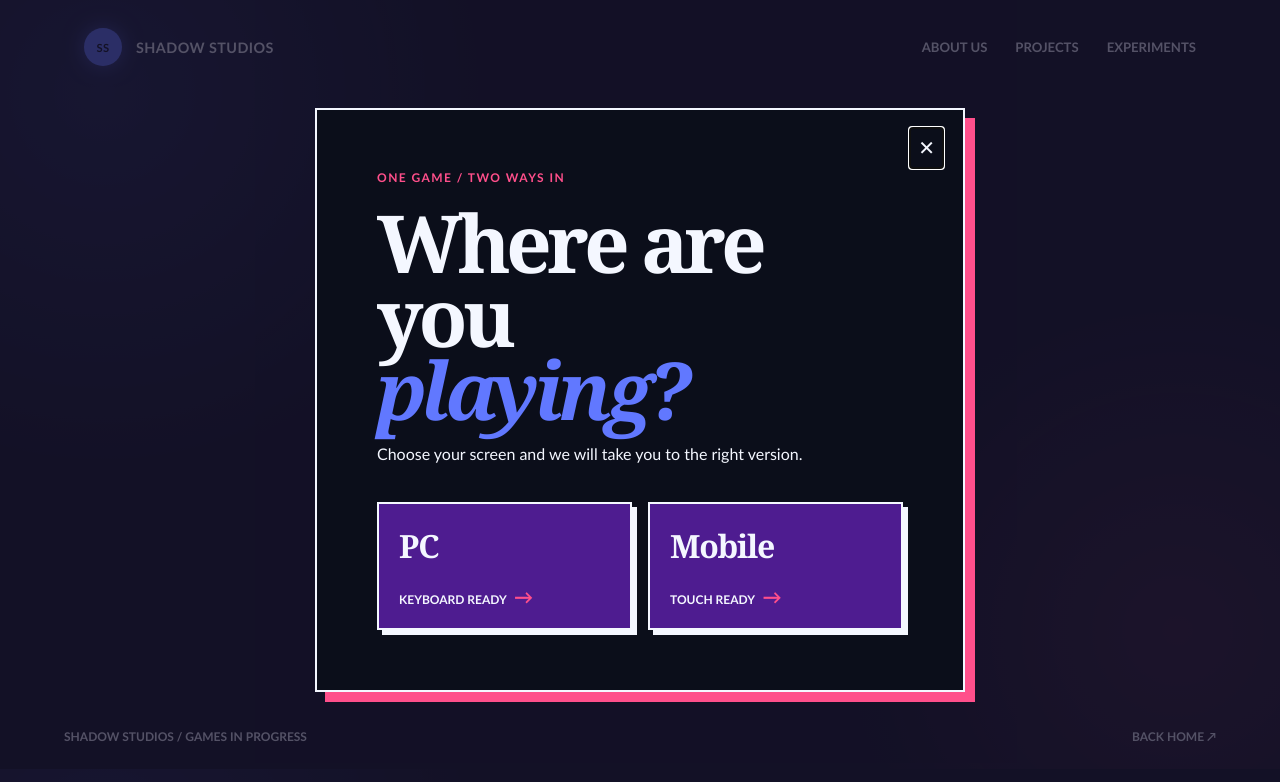
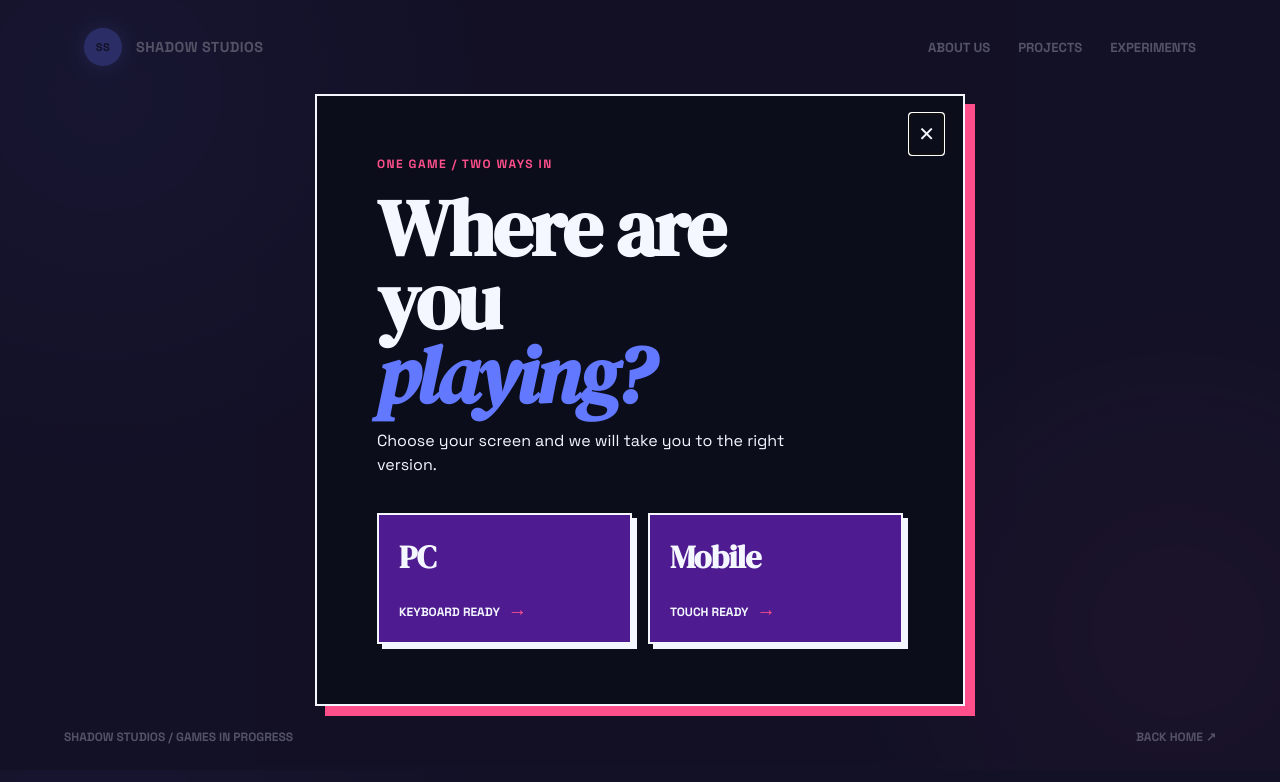
Before and after one commit to ShadowStudioOfficialRBTC/ShadowStudioWebsite, a plain HTML site: page games.html in a window 1280 px wide. Drawn offline with Linux system fonts and the light colour scheme.

Commit message:
Updated site content with new subpages and themes andmore

```diff
--- a/style.css
+++ b/style.css
@@ -1,3 +1,5 @@
+@import url('https://fonts.googleapis.com/css2?family=DM+Serif+Display:ital@0;1&family=Space+Grotesk:wght@400;500;600;700&display=swap');
+
 :root {
     --ink: #f4f7ff;
     --cream: #0b0e1a;
@@ -9,7 +11,7 @@
 
 * { box-sizing: border-box; }
 html { scroll-behavior: smooth; }
-body { background: var(--cream); background-image: radial-gradient(circle at 8% 12%, rgba(97, 120, 255, 0.17), transparent 28%), radial-gradient(circle at 92% 82%, rgba(255, 79, 139, 0.13), transparent 25%); color: var(--ink); font-family: "Trebuchet MS", "Arial Narrow", sans-serif; margin: 0; }
+body { background: var(--cream); background-image: radial-gradient(circle at 8% 12%, rgba(97, 120, 255, 0.17), transparent 28%), radial-gradient(circle at 92% 82%, rgba(255, 79, 139, 0.13), transparent 25%); color: var(--ink); font-family: "Space Grotesk", sans-serif; margin: 0; }
 a { color: inherit; text-decoration: none; }
 .site-header { align-items: center; display: flex; justify-content: space-between; margin: 0 auto; max-width: 1240px; padding: 28px 5vw; }
 .brand, nav { align-items: center; display: flex; gap: 14px; }
@@ -21,7 +23,7 @@ nav a:hover, .text-link:hover, .site-footer a:hover { color: var(--coral); }
 .hero { align-items: center; display: grid; gap: 5vw; grid-template-columns: 1fr 0.8fr; min-height: 650px; padding-bottom: 90px; padding-top: 55px; }
 .eyebrow, .section-kicker { font-size: 0.75rem; font-weight: 900; letter-spacing: 0.12em; text-transform: uppercase; }
 .eyebrow { color: var(--coral); margin: 0 0 20px; }
-h1, h2 { font-family: Georgia, serif; letter-spacing: -0.06em; margin: 0; }
+h1, h2 { font-family: "DM Serif Display", Georgia, serif; letter-spacing: -0.03em; margin: 0; }
 h1 { font-size: clamp(4rem, 10vw, 9rem); line-height: 0.85; max-width: 750px; }
 h1 span { color: var(--blue); display: block; font-style: italic; }
 .hero-text { font-size: 1.15rem; line-height: 1.55; margin: 34px 0; max-width: 500px; }
@@ -125,7 +127,7 @@ h2 { font-size: clamp(2.8rem, 6vw, 6rem); line-height: 0.92; }
 .device-options { display: grid; gap: 16px; grid-template-columns: repeat(2, 1fr); margin-top: 35px; }
 .device-option { background: var(--lime); border: 2px solid var(--ink); box-shadow: 5px 5px 0 var(--ink); display: flex; flex-direction: column; gap: 18px; padding: 20px; transition: transform 180ms ease, box-shadow 180ms ease; }
 .device-option:hover { box-shadow: 2px 2px 0 var(--ink); transform: translate(3px, 3px); }
-.device-option strong { font-family: Georgia, serif; font-size: 2rem; letter-spacing: -0.04em; }
+.device-option strong { font-family: "DM Serif Display", Georgia, serif; font-size: 2rem; letter-spacing: -0.02em; }
 .device-option span { font-size: 0.75rem; font-weight: 900; text-transform: uppercase; }
 .device-option b { color: var(--coral); font-size: 1.2rem; margin-left: 5px; }
 .game-platform-page { align-items: center; background: #10152a; background-image: radial-gradient(circle at 50% 0%, rgba(97, 120, 255, 0.4), transparent 45%); display: flex; justify-content: center; min-height: 100vh; padding: 30px; }
@@ -154,7 +156,7 @@ h2 { font-size: clamp(2.8rem, 6vw, 6rem); line-height: 0.92; }
 .art-heading > p:last-child { font-size: 1.15rem; line-height: 1.55; margin-top: 30px; max-width: 500px; }
 .digital-art-link { align-items: center; background: var(--lime); border: 2px solid var(--ink); box-shadow: 7px 7px 0 var(--ink); display: flex; flex-wrap: wrap; gap: 18px; justify-content: space-between; margin-top: 42px; max-width: 820px; padding: 24px 28px; transition: transform 180ms ease, box-shadow 180ms ease; }
 .digital-art-link:hover { box-shadow: 3px 3px 0 var(--ink); transform: translate(4px, 4px); }
-.digital-art-link span { font-family: Georgia, serif; font-size: clamp(1.5rem, 4vw, 2.6rem); letter-spacing: -0.04em; }
+.digital-art-link span { font-family: "DM Serif Display", Georgia, serif; font-size: clamp(1.5rem, 4vw, 2.6rem); letter-spacing: -0.02em; }
 .digital-art-link strong { font-size: 0.8rem; letter-spacing: 0.06em; text-transform: uppercase; }
 .digital-art-link b { color: var(--coral); font-size: 1.2rem; margin-left: 6px; }
 .art-grid { display: grid; gap: 24px; grid-template-columns: repeat(3, 1fr); }
```
